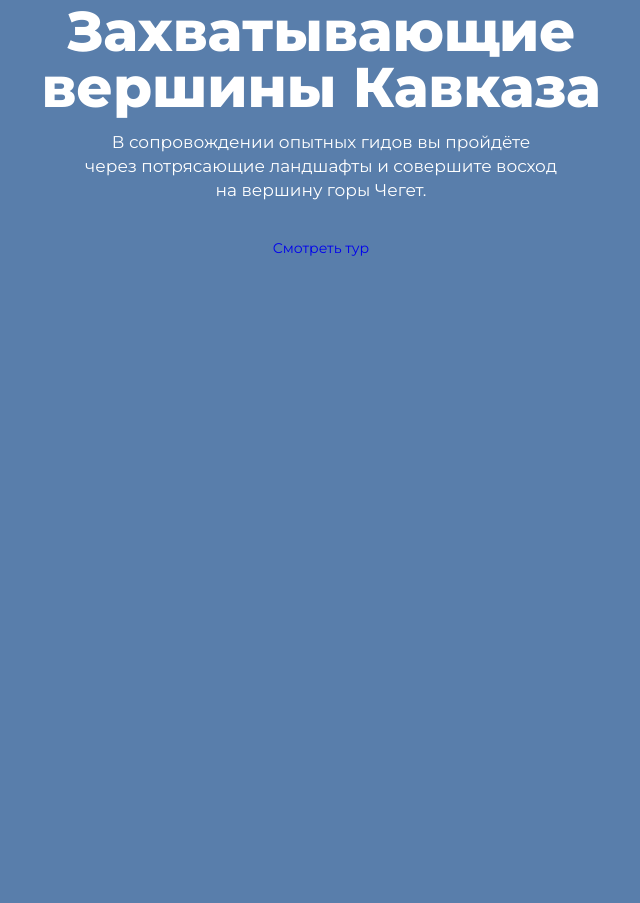
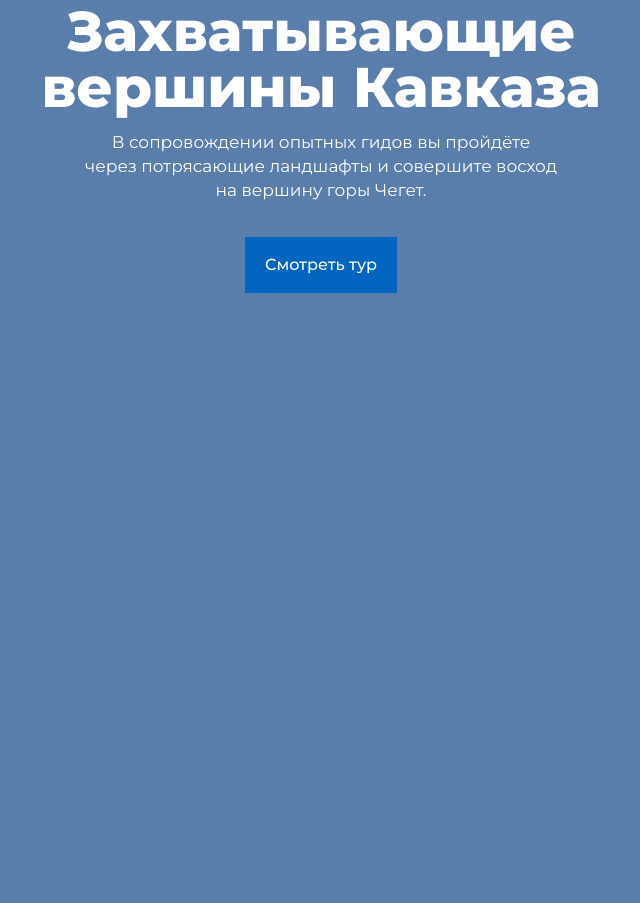
Before and after one commit to ArkBriz/Lifetour, a website built with Vite: page source/index.html in a window 1280 px wide. Shown: the part 737-1640 px from the top of the page, without its empty margins (319-959 px from the left). Built offline with nearby package versions, Linux system fonts and the light colour scheme.

Commit message:
add button basic styles

```diff
--- a/source/index.html
+++ b/source/index.html
@@ -46,7 +46,7 @@
       </div>
     </header>
 
-    <main class="page-main main-container">
+    <main class="main-container">
       <h1 class="visually-hidden">Сайт Lifetour</h1>
 
       <section class="hero">
--- /dev/null
+++ b/source/sass/blocks/button.scss
@@ -0,0 +1,10 @@
+.button {
+  display: inline-block;
+  padding: 20px;
+  font-size: 16px;
+  line-height: 1;
+  font-weight: 500;
+  text-align: center;
+  color: $white;
+  background-color: $blue;
+}
--- a/source/sass/style.scss
+++ b/source/sass/style.scss
@@ -12,6 +12,7 @@
 @import "blocks/nav.scss";
 @import "blocks/phone.scss";
 @import "blocks/hero.scss";
+@import "blocks/button.scss";
 // @import "blocks/phone.scss";
 // @import "blocks/phone.scss";
 // @import "blocks/phone.scss";
@@ -27,4 +28,3 @@
 // @import "blocks/phone.scss";
 // @import "blocks/phone.scss";
 // @import "blocks/phone.scss";
-// @import "blocks/phone.scss";
```
